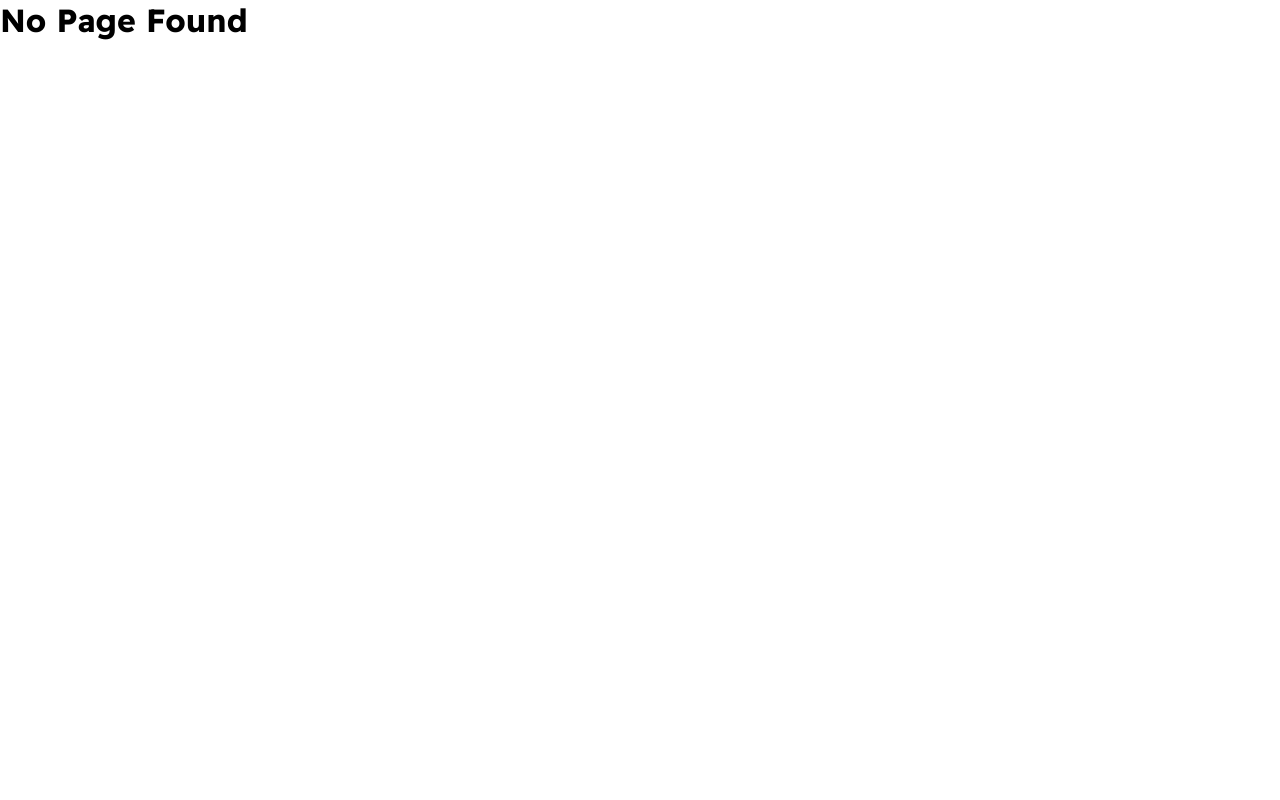
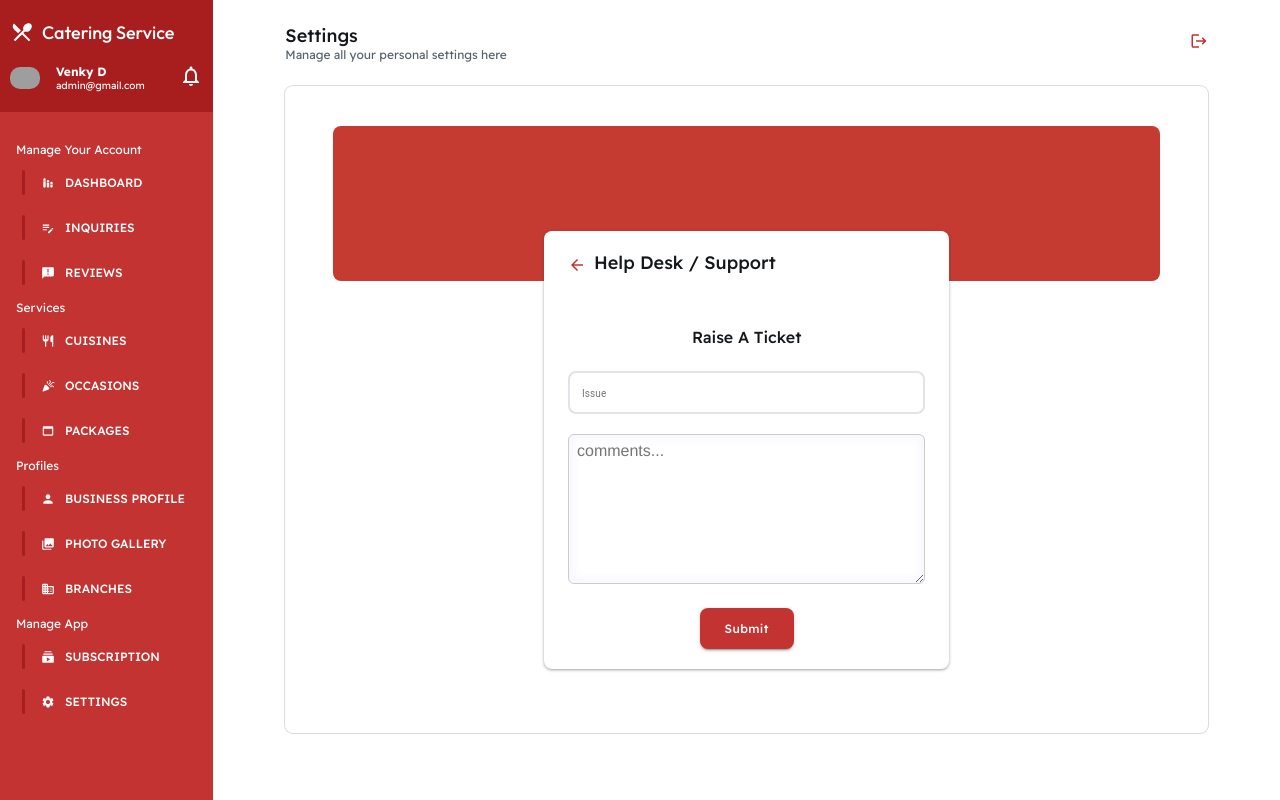
Before and after one commit to prasankumar26/ctaering-v2-vendor, a React (Create React App) app: page /dashboard/raise-ticket in a window 1280 px wide. Built offline with nearby package versions, Linux system fonts and the light colour scheme; grey boxes are pictures that could not be loaded.

Commit message:
raise a ticket

```diff
--- a/src/App.js
+++ b/src/App.js
@@ -22,6 +22,7 @@ import SubscriptionPlan from './pages/SubscriptionPlan';
 import AboutUs from './pages/AboutUs';
 import Faq from './pages/Faq';
 import Notification from './pages/Notification';
+import RaiseTicket from './pages/RaiseTicket';
 
 function App() {
   return (
@@ -56,6 +57,8 @@ function App() {
             <Route path='/dashboard/faq' element={<Faq />} />
             <Route path='/dashboard/notification' element={<Notification />} />
 
+            <Route path='/dashboard/raise-ticket' element={<RaiseTicket />} />
+
 
           </Route>
 
--- a/src/index.css
+++ b/src/index.css
@@ -1782,3 +1782,26 @@ code {
   color: #fff;
 }
 /* dashboard end page */
+
+/* raise ticket page start */
+.rt-heading{
+  font-size: 16px;
+  font-family: var(--fontPrimary);
+  font-weight: 500;
+  margin-bottom: 5px;
+  text-align: center;
+  text-transform: capitalize;
+  color: var(--primarytext);
+}
+
+.job-textarea {
+  border: 1px solid #ccc !important;
+  transition: border-color 0.3s !important;
+}
+
+.job-textarea:focus,
+.job-textarea:active {
+  border: 2px solid var(--secondary) !important;
+}
+
+/* raise ticket page end */
--- /dev/null
+++ b/src/pages/RaiseTicket.jsx
@@ -0,0 +1,136 @@
+
+import TopHeader from "../components/global/TopHeader"
+import Container from '@mui/material/Container';
+import Grid from '@mui/material/Grid';
+import Stack from '@mui/material/Stack';
+import Button from '@mui/material/Button';
+import { Link } from 'react-router-dom';
+import EditIcon from '@mui/icons-material/Edit';
+import { styled } from '@mui/material/styles';
+import TextField from '@mui/material/TextField';
+import { Visibility, VisibilityOff } from '@mui/icons-material';
+import { InputAdornment, IconButton } from '@mui/material';
+import { useState } from "react";
+import Divider from '@mui/material/Divider';
+import CloudUploadIcon from '@mui/icons-material/CloudUpload';
+import Accordion from '@mui/material/Accordion';
+import AccordionSummary from '@mui/material/AccordionSummary';
+import AccordionDetails from '@mui/material/AccordionDetails';
+import ExpandMoreIcon from '@mui/icons-material/ExpandMore';
+import KeyboardArrowRightIcon from '@mui/icons-material/KeyboardArrowRight';
+import ArrowBackIcon from '@mui/icons-material/ArrowBack';
+import { useNavigate } from 'react-router-dom';
+import Box from '@mui/material/Box';
+
+
+const RaiseTicket = () => {
+
+    const navigate = useNavigate();
+
+    const handleBack = () => {
+        navigate(-1);
+    };
+
+    const [password, setPassword] = useState('');
+    const [showPassword, setShowPassword] = useState(false);
+
+    const handleTogglePasswordVisibility = () => {
+        setShowPassword(!showPassword);
+    };
+
+    const CssTextField = styled(TextField)(({ theme }) => ({
+        '& .MuiOutlinedInput-root': {
+            '& fieldset': {
+                border: '2px solid #e0e3e7',
+            },
+            '&:hover fieldset': {
+                border: '2px solid #e0e3e7',
+            },
+            '&.Mui-focused fieldset': {
+                border: '2px solid #a81e1e',
+            },
+        },
+        '& input': {
+            border: 'none',
+            fontSize: '16px',
+            padding: '10px 20px',
+        },
+    }));
+
+
+
+    return (
+        <>
+            <TopHeader title="Settings" description="Manage all your personal settings here" />
+
+            <Container maxWidth="lg">
+                <div className='card-box-shadow px-5 py-4 mb-4'>
+                    <div className='mt-3 bg-primary'>
+                    </div>
+                    <Grid container spacing={2} className='box-negative'>
+                        <Grid item xs={12} sm={6} md={6} lg={6}>
+                            <div className="ct-box ct-box-padding">
+                                <div className="px-4">
+
+                                    <Stack direction="row" alignItems="center" className="mb-3">
+                                        <ArrowBackIcon className="cursor-pointer" style={{ fontSize: '18px', color: '#c33332' }} onClick={handleBack} /> <h3 className="faq-heading ms-2">Help Desk / Support</h3>
+                                    </Stack>
+
+                                    <h2 className="rt-heading mb-4 mt-5">Raise a Ticket</h2>
+
+                                    <CssTextField
+                                        id="outlined-number"
+                                        variant="outlined"
+                                        label="Issue"
+                                        className='mb-3'
+                                        style={{ width: '100%' }}
+                                        InputLabelProps={{
+                                            style: { color: '#777777', fontSize: '10px' },
+                                        }}
+                                        InputProps={{
+                                            style: {
+                                                borderRadius: '8px',
+                                                backgroundColor: '#FFFFFF',
+                                            }
+                                        }}
+                                    />
+
+
+                                    <div className="mt-1">
+                                        <Box sx={{ display: 'flex', flexDirection: 'column' }}>
+                                            <textarea
+                                                rows="20"
+                                                name="comment[text]"
+                                                id="comment_text"
+                                                cols="40"
+                                                placeholder="comments..."
+                                                className="job-textarea"
+                                                autoComplete="off"
+                                                role="textbox"
+                                                aria-autocomplete="list"
+                                                aria-haspopup="true"
+                                            ></textarea>
+                                        </Box>
+                                    </div>
+
+
+
+                                    <Stack direction="row" justifyContent="center" className="mt-4">
+                                        <Button variant="contained" className="inquiries-red-btn"> Submit </Button>
+                                    </Stack>
+
+
+
+
+
+                                </div>
+                            </div>
+                        </Grid>
+                    </Grid>
+                </div>
+            </Container>
+        </>
+    )
+}
+
+export default RaiseTicket
--- a/src/pages/Settings.jsx
+++ b/src/pages/Settings.jsx
@@ -260,7 +260,9 @@ const Settings = () => {
 
                   <p className="company-change-password mt-3 mb-3">Help Desk / Support</p>
 
-                  <Button variant="contained" className="cuisines-list-btn" style={{width: '100%', fontWeight: '500'}}> Raise a Ticket </Button>
+                 <Link to="/dashboard/raise-ticket">
+                 <Button variant="contained" className="cuisines-list-btn" style={{width: '100%', fontWeight: '500'}}> Raise a Ticket </Button>
+                 </Link>
 
 
 
```
